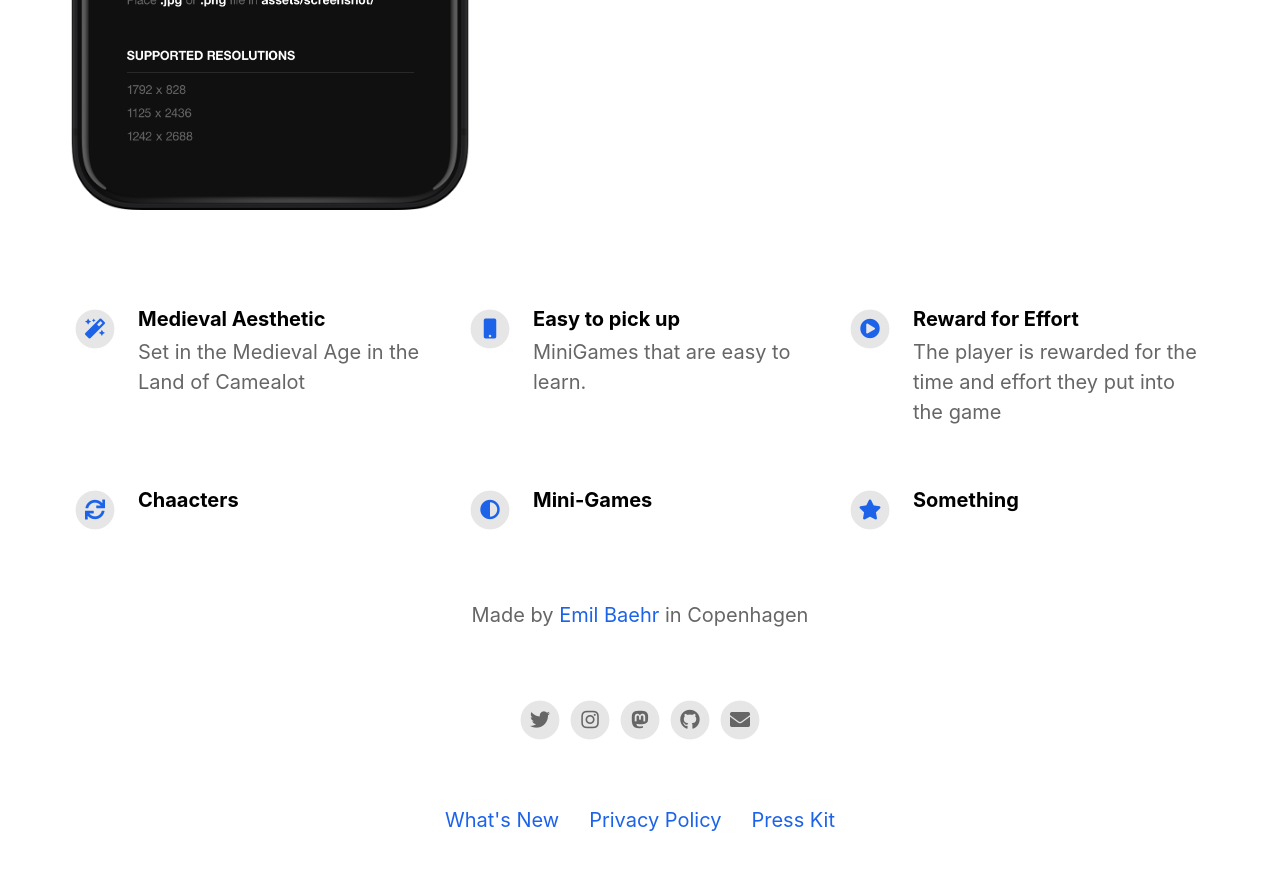
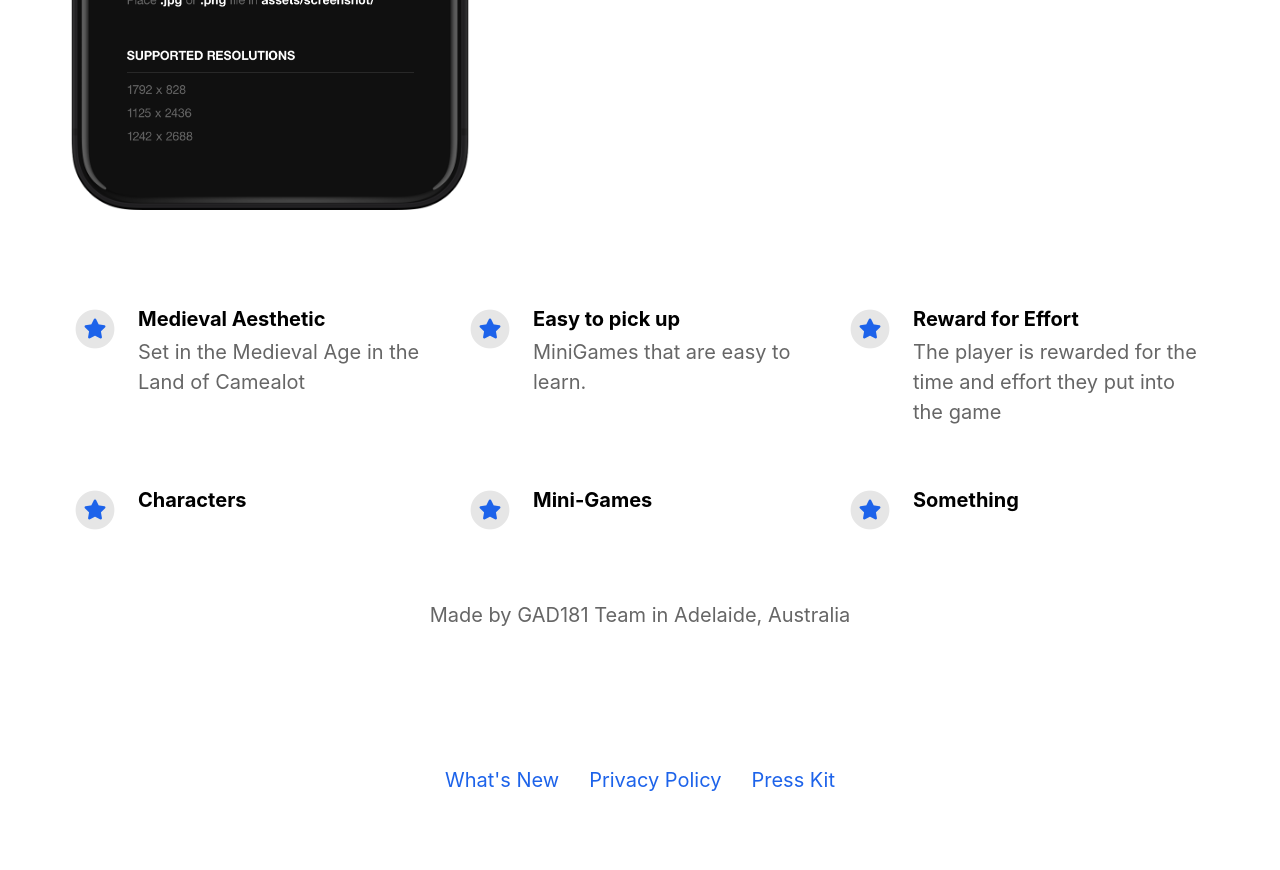
Before and after one commit to CamelotCarnivalGame/CamelotCarnivalGame.github.io, a Jekyll site: the page built from index.html, in a window 1280 px wide and 900 px high, scrolled down 775 px. Shown: the top 870 px of the window. Built offline with Jekyll 4.4.1, drawn with Linux system fonts in a browser that asks for light colours; nearby versions of some CDN libraries.

Commit message:
Updated Icon and filled in some info

```diff
--- a/_config.yml
+++ b/_config.yml
@@ -2,15 +2,15 @@
 page_title                                :                                           # Automatically populates with app name if not set and if iOS app ID is set. Otherwise enter manually.
 
 # App Info
-ios_app_id                                : 1234793120                                # Required. Enter iOS app ID to automatically populate name, price and icons (e.g. 718043190).
-ios_app_country                           : us                                        # Required outside USA. Enter 2 letter country code as in https://en.wikipedia.org/wiki/ISO_3166-1_alpha-2
+ios_app_id                                :                                 # Required. Enter iOS app ID to automatically populate name, price and icons (e.g. 718043190).
+ios_app_country                           :                                         # Required outside USA. Enter 2 letter country code as in https://en.wikipedia.org/wiki/ISO_3166-1_alpha-2
 
 appstore_link                             :                                           # Automatically populates if not set and if iOS app ID is set. Otherwise enter manually.
-playstore_link                            :                                           # Enter Google Play Store URL.
-presskit_download_link                    : https://emilbaehr.com                                          # Enter a link to downloadable file or (e.g. public Dropbox link to a .zip file).
+playstore_link                            : https://drive.google.com/file/d/1Ih9rNqKK-YJksA5s_bLW7YK70YKrCHqx/view?usp=drive_link                                          # Enter Google Play Store URL.
+presskit_download_link                    : https://drive.google.com/file/d/1--I38n4hiBpJi_ECCW3E50CaydEscdkU/view?usp=sharing                                         # Enter a link to downloadable file or (e.g. public Dropbox link to a .zip file).
                                                                                       # Or upload your press kit file to assets and set path accordingly (e.g. "assets/your_press_kit.zip").
 
-app_icon                                  : # assets/appicon.png                      # Automatically populates if not set and if iOS app ID is set.  Otherwise enter path to icon file manually.
+app_icon                                  : assets/appicon.png                      # Automatically populates if not set and if iOS app ID is set.  Otherwise enter path to icon file manually.
 app_name                                  : "Camealot Carnival: Renaissance Recreations"                                        # Automatically populates if not set and if iOS app ID is set.  Otherwise enter manually.
 app_price                                 :                                           # Automatically populates if not set and if iOS app ID is set.  Otherwise enter manually.
 app_description                           : Come and check out the Carnival of Challenges
@@ -20,16 +20,16 @@ enable_smart_app_banner                   : true
 
 
 # Information About Yourself
-your_name                                 : Emil Baehr
-your_link                                 : https://emilbaehr.com
-your_city                                 : Copenhagen
-email_address                             : emil.baehr@gmail.com
+your_name                                 : GAD181 Team
+your_link                                 :
+your_city                                 : Adelaide, Australia
+email_address                             :
 facebook_username                         :
-instagram_username                        : ebaehr
-twitter_username                          : ebaehr
-github_username                           : emilbaehr
+instagram_username                        :
+twitter_username                          :
+github_username                           :
 youtube_username                          :
-mastodon_link                             : https://mastodon.social/@ebaehr
+mastodon_link                             :
 
 
 
@@ -38,23 +38,23 @@ features                                  :
 
   - title                                 : Medieval Aesthetic
     description                           : Set in the Medieval Age in the Land of Camealot
-    fontawesome_icon_name                 : magic
+    fontawesome_icon_name                 : star
 
   - title                                 : Easy to pick up
     description                           : MiniGames that are easy to learn.
-    fontawesome_icon_name                 : mobile
+    fontawesome_icon_name                 : star
 
   - title                                 : Reward for Effort
     description                           : The player is rewarded for the time and effort they put into the game
-    fontawesome_icon_name                 : play-circle
+    fontawesome_icon_name                 : star
 
-  - title                                 : Chaacters
+  - title                                 : Characters
     description                           :
-    fontawesome_icon_name                 : sync
+    fontawesome_icon_name                 : star
 
   - title                                 : Mini-Games
     description                           :
-    fontawesome_icon_name                 : adjust
+    fontawesome_icon_name                 : star
 
   - title                                 : Something
     description                           :
```
Also changed, not shown: assets/appicon.png (added).
